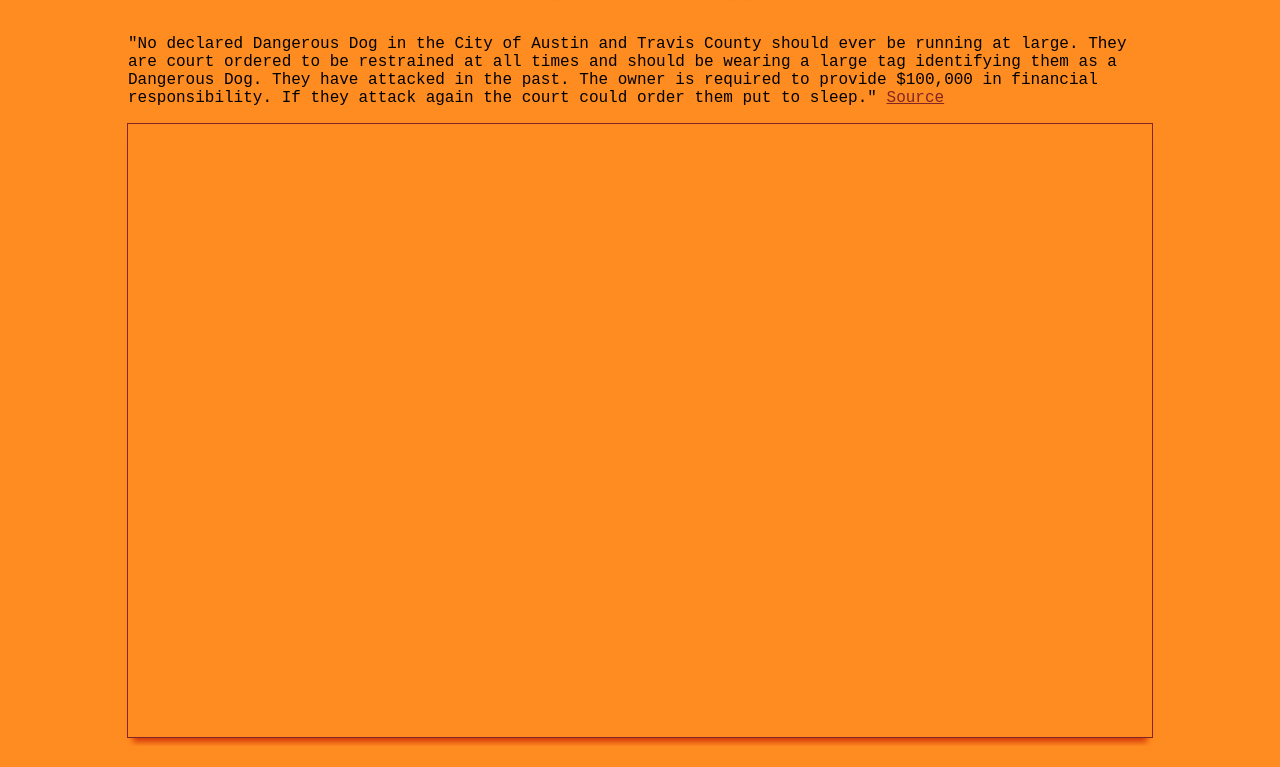
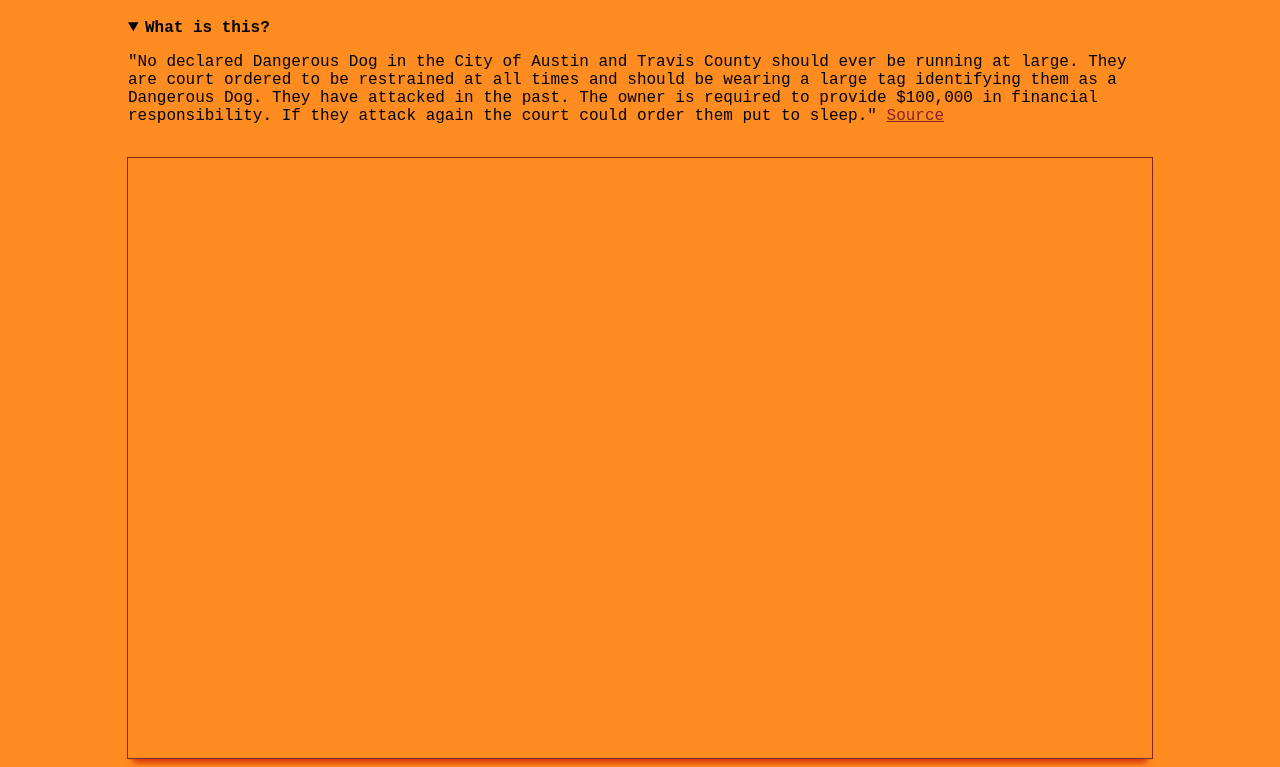
Before and after one commit to achou11/coa-challenge-frontend, a plain HTML site: page index.html in a window 1280 px wide. Shown: the part 70-837 px from the top of the page. Before the commit the page ends 816 px from the top, so only its background shows below. Drawn offline with nearby package versions, Linux system fonts and the light colour scheme; no server answers.

Commit message:
more formatting

```diff
--- a/index.css
+++ b/index.css
@@ -3,6 +3,14 @@
     --content-font: "Courier New", Courier, monospace;
     --intimidating-color: #832525;
     --box-shadow-color: #d33809;
+}
+
+::-moz-selection, ::selection {
+    background-color: var(--box-shadow-color);
+}
+
+:focus {
+    outline: var(--intimidating-color) auto 5px;
 }
 
 html {
@@ -11,7 +19,6 @@ html {
 }
 
 body {
-    height: 100vh;
     width: 80%;
     display: flex;
     flex-direction: column;
@@ -20,8 +27,12 @@ body {
     background-color: #ff8c20;
 }
 
+summary {
+    width: fit-content
+}
+
 #map {
-    height: 80%;
+    height: 75vh;
     width: 100%;
     -webkit-box-shadow: 0 10px 6px -6px var(--box-shadow-color);
     -moz-box-shadow: 0 10px 6px -6px var(--box-shadow-color);
@@ -31,6 +42,10 @@ body {
 
 .title {
     font-family: var(--title-font);
+}
+
+.description {
+    margin-bottom: 1em;
 }
 
 .content {
--- a/index.html
+++ b/index.html
@@ -17,10 +17,13 @@
   </head>
   <body>
     <h1 class="title intimidating-text">Dangerous Doggos</h1>
+
     <div class="description content">
-      <p>"No declared Dangerous Dog in the City of Austin and Travis County should ever be running at large. They are court ordered to be restrained at all times and should be wearing a large tag identifying them as a Dangerous Dog. They have attacked in the past. The owner is required to provide $100,000 in financial responsibility. If they attack again the court could order them put to sleep." <a class="source" href="https://data.austintexas.gov/Health-and-Community-Services/Declared-Dangerous-Dogs/ykw4-j3aj" target="_blank" rel="noopener">Source</a>
-      </p>
-
+    <details open>
+      <summary><b>What is this?</b></summary>
+        <p>"No declared Dangerous Dog in the City of Austin and Travis County should ever be running at large. They are court ordered to be restrained at all times and should be wearing a large tag identifying them as a Dangerous Dog. They have attacked in the past. The owner is required to provide $100,000 in financial responsibility. If they attack again the court could order them put to sleep." <a class="source" href="https://data.austintexas.gov/Health-and-Community-Services/Declared-Dangerous-Dogs/ykw4-j3aj" target="_blank" rel="noopener">Source</a>
+        </p>
+    </details>
     </div>
     <div id="map"></div>
 
```
Also changed, not shown: src/map.js (line endings or trailing spaces).
